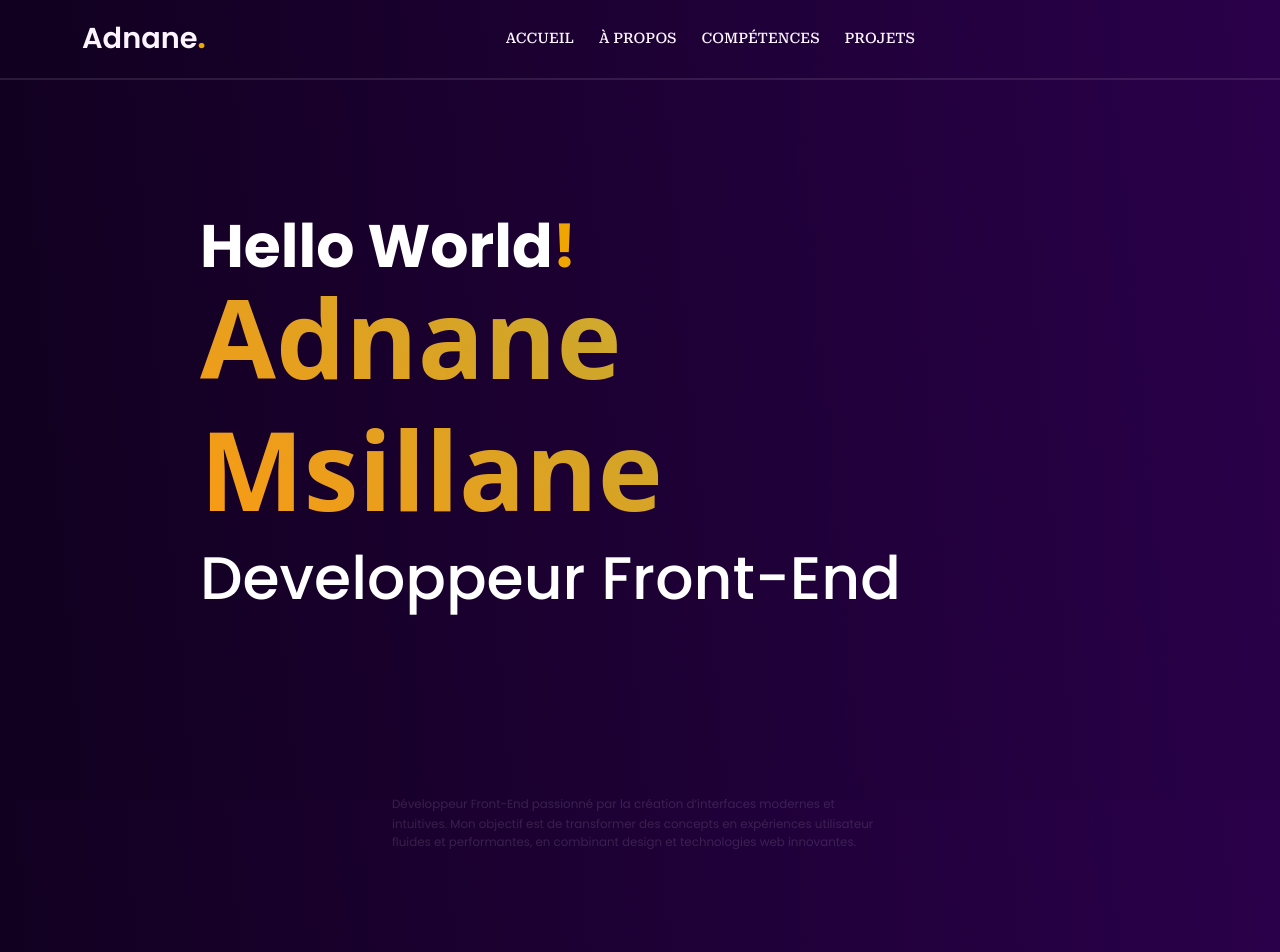
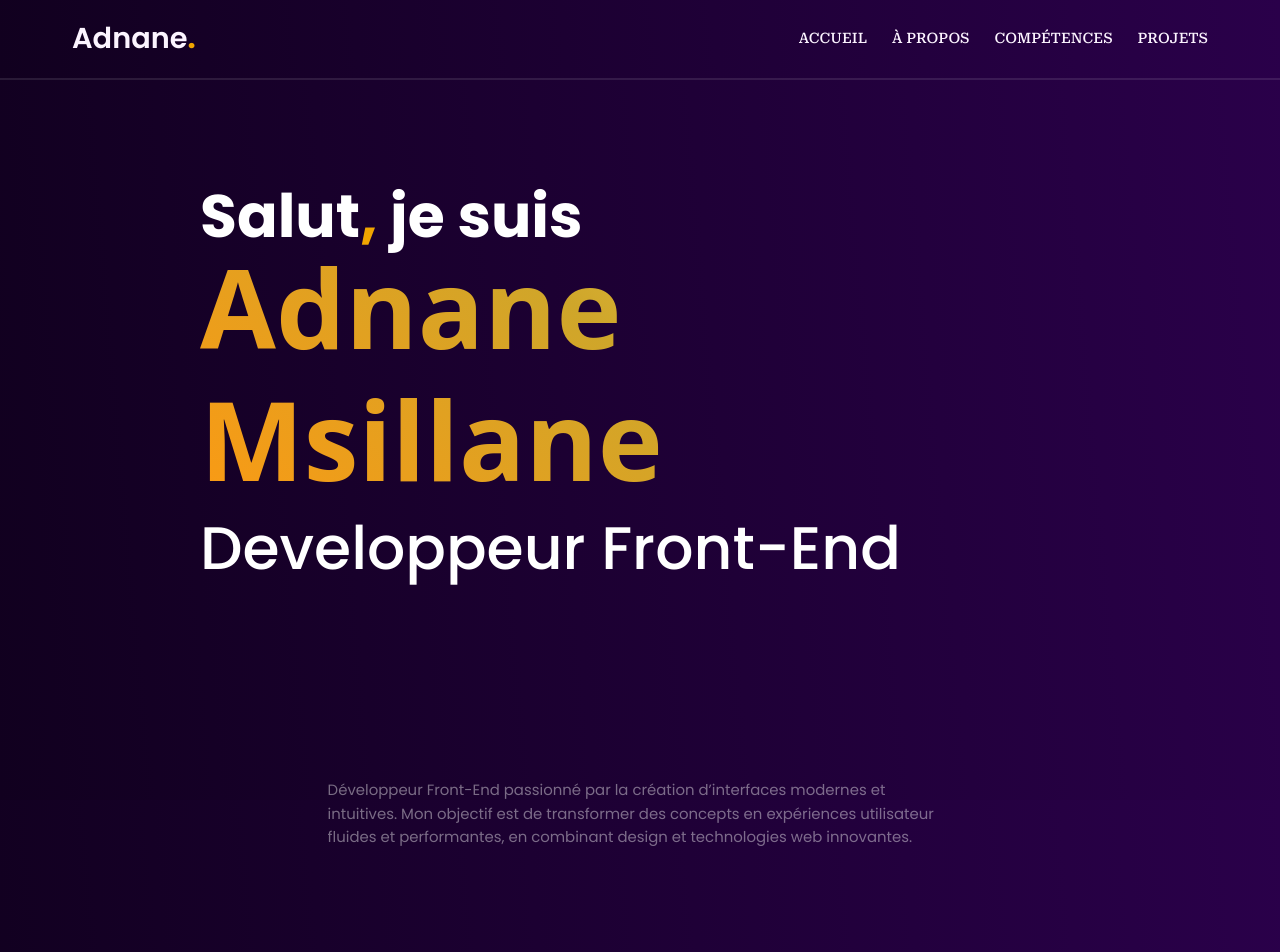
Before and after one commit to adnane05-msl/adnane-msillane-, a React (Vite) app: page / in a window 1280 px wide. Shown: the top 952 px of the page. Built offline with nearby package versions, Linux system fonts and the light colour scheme.

Commit message:
fifth commit

```diff
--- a/src/Accueil/Accueil.css
+++ b/src/Accueil/Accueil.css
@@ -2,7 +2,7 @@
 @import url('https://fonts.googleapis.com/css2?family=Roboto+Serif:ital,opsz,wght@0,8..144,100..900;1,8..144,100..900&display=swap');
 
 .accueil{
-    margin-top: 130px;
+    margin-top: 100px;
     margin-left: 200px;
     margin-right: 200px;
     padding-top: 80px;
@@ -20,6 +20,7 @@
     color: #f0a500;
     font-weight: bold;
 }
+
 .accueil .accueil-titre h1{
     font-size: clamp(35px, 8.91vw , 110px);
     background: linear-gradient(45deg, #fa9a14, #cfa62a, #fcdd61);
@@ -43,7 +44,7 @@
 .accueil .accueil-description p{
     font-size: 21px;
     color: #ffffff;
-    margin-top: 150px;
+    margin-top: 60px;
     font-family: 'Poppins', sans-serif;
     line-height: 1.6;
 }
--- a/src/Accueil/Accueil.jsx
+++ b/src/Accueil/Accueil.jsx
@@ -5,7 +5,7 @@ function Accueil() {
     return (
         <div className='accueil'>
             <div className='accueil-titre'>
-                <h3>Hello World<span>!</span></h3>
+                <h3>Salut<span>, </span>je suis</h3>
                 <h1>adnane msillane</h1>
                 <h2>developpeur front-end</h2>
             </div>
--- a/src/App.css
+++ b/src/App.css
@@ -1,7 +1,7 @@
 *{
   margin: 0;
   padding: 0;
-  transition: all 0.3s ease;
+  transition: all 0.9s ease;
 }
 
 html, body {
@@ -14,7 +14,7 @@ body {
   min-height: 100vh;
 }
 .page{
-  padding-bottom: 25px;
+  padding-top: 140px;
 }
 
 @keyframes appear {
@@ -32,5 +32,5 @@ body {
 .page{
     animation: appear linear;
     animation-timeline: view();
-    animation-range: entry 0% cover 30%;
+    animation-range: entry 0% cover 45%;
   }
--- a/src/Navbar/Navbar.css
+++ b/src/Navbar/Navbar.css
@@ -9,15 +9,16 @@
     background: linear-gradient(85deg, #11001f, #2a004a);
     border-bottom: 2px solid rgba(255, 255, 255, 0.1);
     z-index: 1000;
-    padding: 0 2rem;
 }
 
+
 .nav-container {
-    margin: 0;
+    max-width: 1200px;
+    margin: 0 auto;
+    height: 100%;
     display: flex;
-    justify-content: space-between;
     align-items: center;
-    height: 100%;
+    padding: 0 2rem;
 }
 
 .nav-logo {
@@ -26,7 +27,6 @@
     font-weight: 600;
     font-size: 1.8rem;
     cursor: pointer;
-    margin-left: 50px;
 }
 
 .nav-logo span {
@@ -38,7 +38,6 @@
     display: flex;
     gap: 25px;
     align-items: center;
-    margin-left: 300px;
 }
 
 .nav-menu .nav-link {
@@ -51,7 +50,6 @@
     transition: all 0.3s ease;
     position: relative;
     padding: 0.5rem 0;
-
 }
 
 .nav-menu .nav-link:hover {
@@ -91,13 +89,13 @@
 
 /* Mobile Styles */
 @media screen and (max-width: 768px) {
+
     .navbar {
         padding: 0 1rem;
     }
     .nav-logo {
         margin-left: 50px;
     }
-
     .nav-menu {
         position: fixed;
         top: 80px;
@@ -109,7 +107,7 @@
         justify-content: flex-start;
         align-items: center;
         padding-top: 3rem;
-        gap: 2rem;
+        gap: 10px;
         transition: right 0.3s ease-in-out;
         border-left: 2px solid rgba(255, 255, 255, 0.1);
     }
@@ -133,6 +131,7 @@
         display: flex;
         justify-content: end;
         align-items: end;
+        margin-right: 20px;
     }
 
     .nav-toggle.active .bar:nth-child(1) {
@@ -150,11 +149,12 @@
     /* Effet sur le contenu principal quand le menu est ouvert */
     .navbar.menu-open ~ * {
         margin-right: 280px;
-        transition: margin-right 0.3s ease;
+        transition: margin-right 0.8s ease;
+
     }
 }
 
 /* Animation douce pour tous les états */
 .navbar * {
-    transition: all 0.3s ease;
+    transition: all 0.8s ease;
 }
--- a/src/Navbar/Navbar.jsx
+++ b/src/Navbar/Navbar.jsx
@@ -4,15 +4,17 @@ import './Navbar.css'
 function Navbar() {
     const [isOpen, setIsOpen] = useState(false);
 
-    const toggleMenu = () => {
+
+
+    function toggleMenu() {
         setIsOpen(!isOpen);
     };
 
-    const closeMenu = () => {
+    function closeMenu() {
         setIsOpen(false);
     };
 
-    const scrollToSection = (sectionId) => {
+    function scrollToSection(sectionId){
         const element = document.getElementById(sectionId);
         if (element) {
             element.scrollIntoView({ behavior: 'smooth' });
@@ -21,13 +23,14 @@ function Navbar() {
     };
 
     return (
-        <nav className={`fixed-top navbar ${isOpen ? 'menu-open' : ''}`}>
-            <div className="nav-container">
+        <nav className={`navbar fixed-top ${isOpen ? 'menu-open' : ''}`}>
+            <div className="container-fluid nav-container">
+
                     <div className="nav-logo">
                     Adnane<span>.</span>
                     </div>
 
-                <div className={`nav-menu ${isOpen ? 'active' : ''}`}>
+                    <div className={`nav-menu ${isOpen ? 'active' : ''} `}>
                         <a
                             className="nav-link"
                             onClick={() => scrollToSection('accueil')}
@@ -54,10 +57,7 @@ function Navbar() {
                         </a>
                     </div>
 
-                <div
-                    className={`nav-toggle ${isOpen ? 'active' : ''}`}
-                    onClick={toggleMenu}
-                >
+                <div className={`nav-toggle ${isOpen ? 'active' : ''}`} onClick={toggleMenu}>
                     <span className="bar"></span>
                     <span className="bar"></span>
                     <span className="bar"></span>
```
Lines whose indentation alone changed are shown as unchanged.
